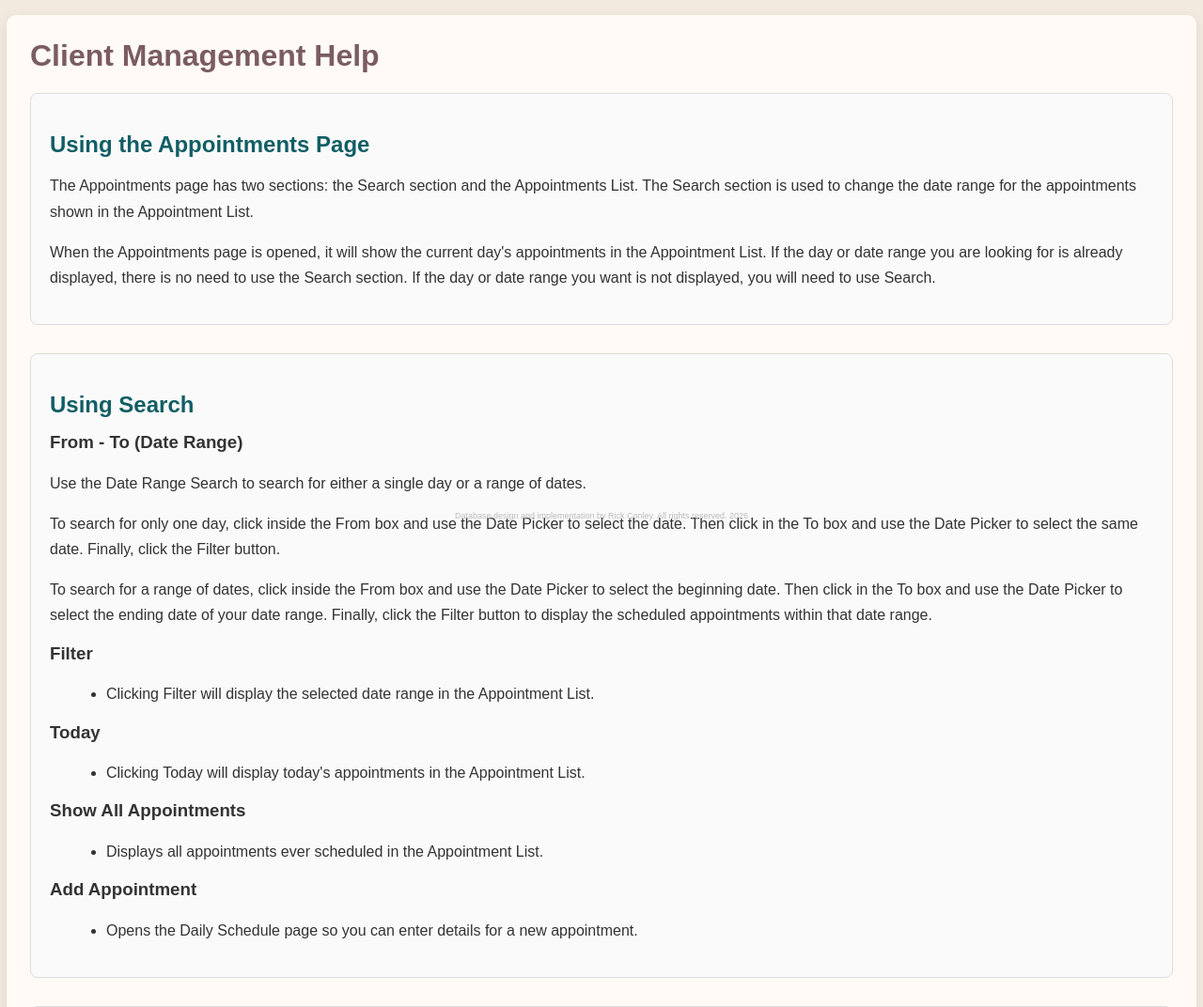
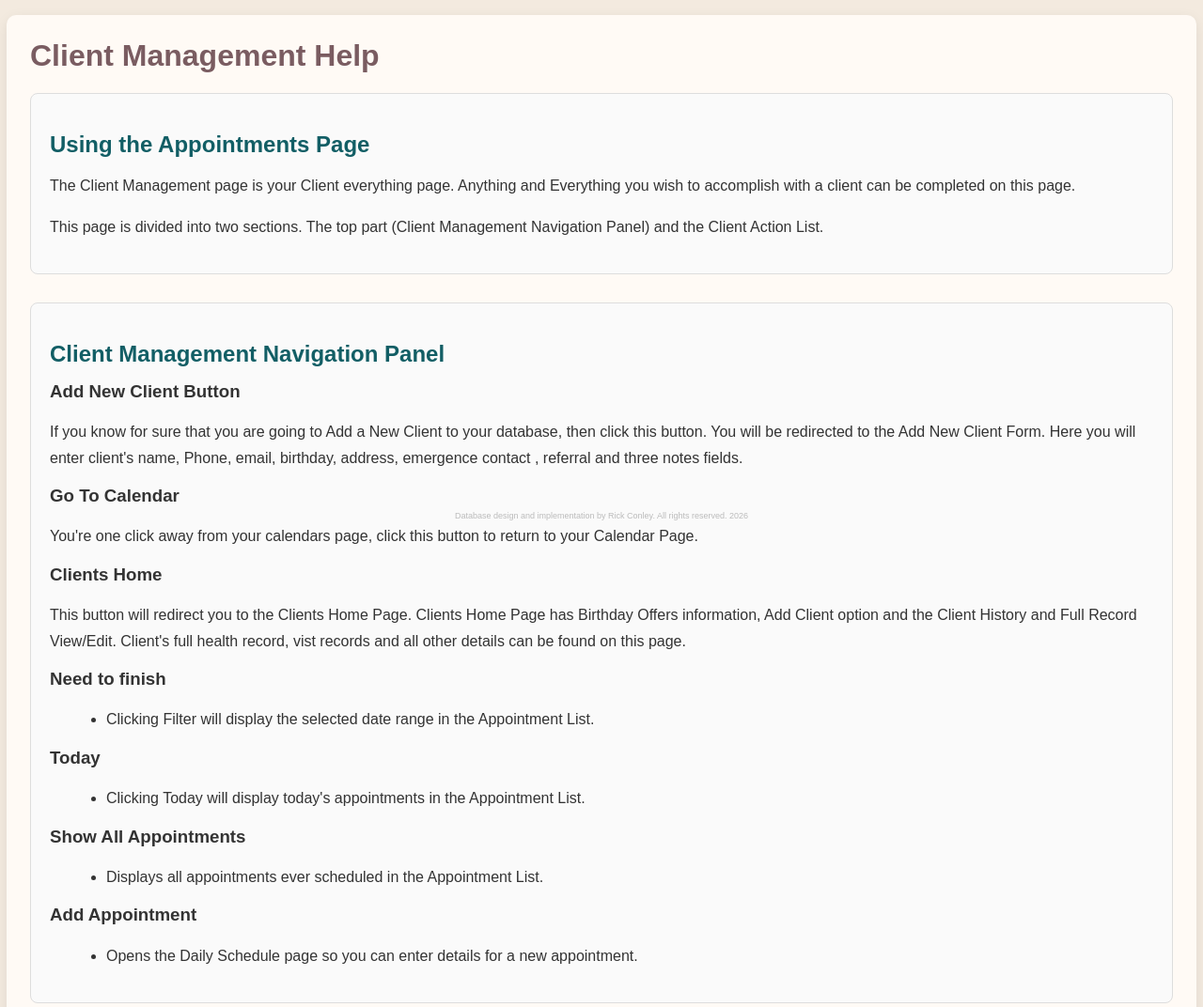
Before and after one commit to rickconleytx-lang/clearskin_spa_app, a Flask app: page /help_client_management in a window 1280 px wide. Shown: the part 241-1313 px from the top of the page at 94% size. Run offline with Flask 3, Linux system fonts and the light colour scheme; some libraries are stand-ins or nearby versions.

```diff
--- a/templates/calendar.html
+++ b/templates/calendar.html
@@ -1,6 +1,8 @@
 {% extends "base.html" %}
 
 {% block content %}
+
+<meta http-equiv="refresh" content="30">
 
 <a href="{{ url_for('help_calendar_page') }}" class="btn">Page Help</a>
 <br>
--- a/templates/help_client_management.html
+++ b/templates/help_client_management.html
@@ -7,41 +7,42 @@
     <h2>Using the Appointments Page</h2>
 
     <p>
-        The Appointments page has two sections: the Search section and the Appointments List.
-        The Search section is used to change the date range for the appointments shown in the
-        Appointment List.
+        The Client Management page is your Client everything page.  Anything and Everything you wish to accomplish with
+        a client can be completed on this page.
     </p>
 
     <p>
-        When the Appointments page is opened, it will show the current day's appointments in the
-        Appointment List. If the day or date range you are looking for is already displayed,
-        there is no need to use the Search section. If the day or date range you want is not
-        displayed, you will need to use Search.
+        This page is divided into two sections.  The top part (Client Management Navigation Panel) and the Client Action List.
     </p>
 </div>
 
 <div class="help-section">
-    <h2>Using Search</h2>
+    <h2>Client Management Navigation Panel</h2>
 
-    <h3>From - To (Date Range)</h3>
+
+    <h3>Add New Client Button</h3>
     <p>
-        Use the Date Range Search to search for either a single day or a range of dates.
+        If you know for sure that you are going to Add a New Client to your database, then click this button.  You will be redirected
+        to the Add New Client Form.  Here you will enter client's name, Phone, email, birthday, address, emergence contact , referral and
+        three notes fields.
     </p>
 
+    <h3>Go To Calendar</h3>
     <p>
-        To search for only one day, click inside the From box and use the Date Picker to select
-        the date. Then click in the To box and use the Date Picker to select the same date.
-        Finally, click the Filter button.
+        You're one click away from your calendars page, click this button to return to your Calendar Page.
     </p>
 
+
+
+    <h3>Clients Home</h3>
     <p>
-        To search for a range of dates, click inside the From box and use the Date Picker to
-        select the beginning date. Then click in the To box and use the Date Picker to select
-        the ending date of your date range. Finally, click the Filter button to display the
-        scheduled appointments within that date range.
+        This button will redirect you to the Clients Home Page.  Clients Home Page has Birthday Offers information, Add Client option and
+        the Client History and Full Record View/Edit. Client's full health record, vist records and all other details can be found on this page.
     </p>
 
-    <h3>Filter</h3>
+
+
+    <h3>Need to finish </h3>
     <ul>
         <li>Clicking Filter will display the selected date range in the Appointment List.</li>
     </ul>
```
Also changed, not shown: templates/add_income.html (+11 -0 lines).
